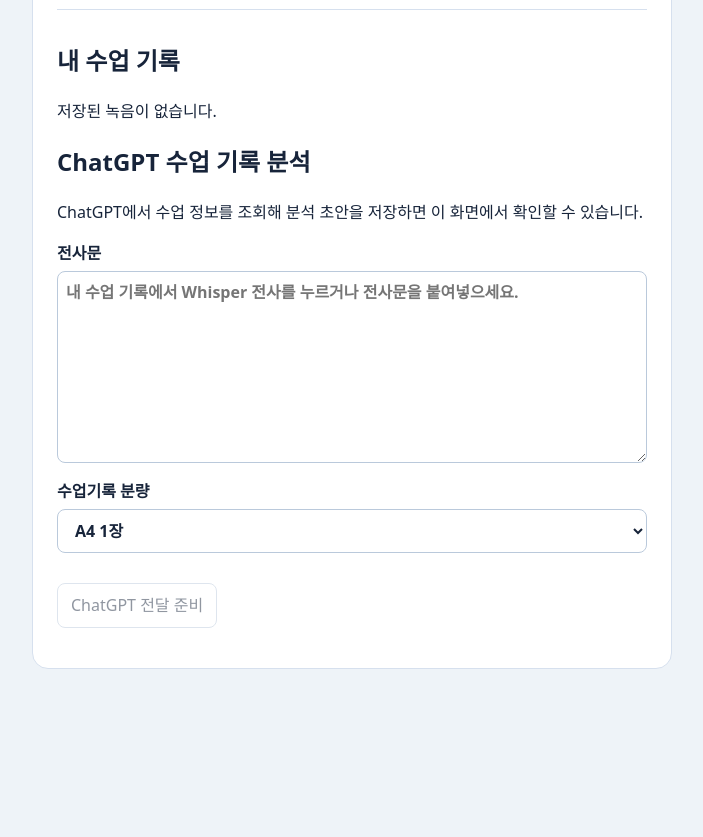
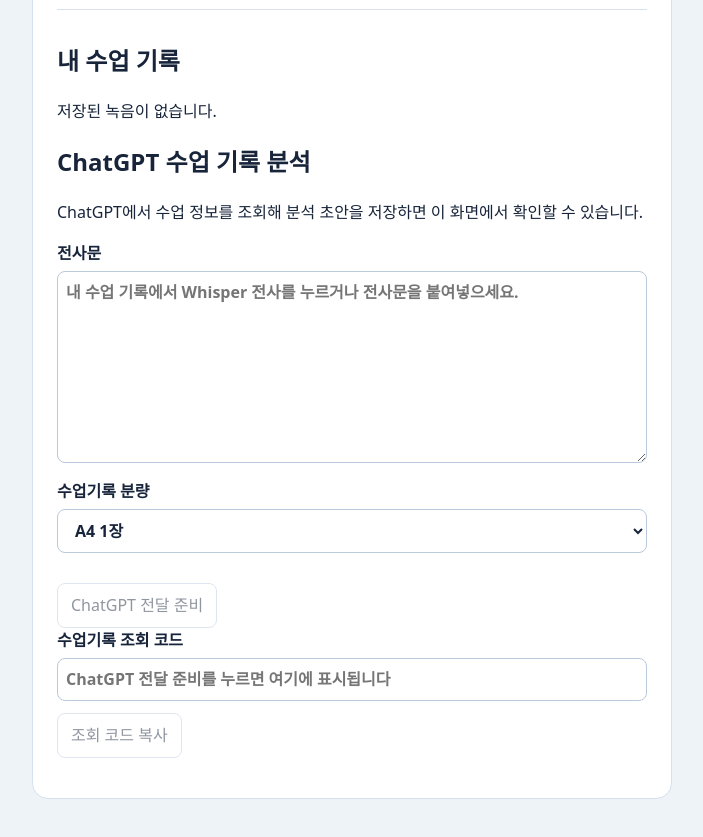
Before and after one commit to SoobumShin/lessonRecord, a website: page index.html in a window 1280 px wide. Shown: the part 1796-2633 px from the top of the page, without its empty margins (288-991 px from the left). Before the commit the page ends 2529 px from the top, so only its background shows below. Drawn offline with Linux system fonts and the light colour scheme.

Commit message:
Keep lesson record lookup control visible

```diff
--- a/index.html
+++ b/index.html
@@ -101,9 +101,9 @@
     <div class="actions">
       <button id="requestAnalysis" type="button" disabled>ChatGPT 전달 준비</button>
     </div>
-    <div id="analysisCodePanel" hidden>
-      <label>수업기록 조회 코드<input id="analysisPrompt" readonly></label>
-      <button id="copyAnalysisCode" type="button">조회 코드 복사</button>
+    <div id="analysisCodePanel">
+      <label>수업기록 조회 코드<input id="analysisPrompt" placeholder="ChatGPT 전달 준비를 누르면 여기에 표시됩니다" readonly></label>
+      <button id="copyAnalysisCode" type="button" disabled>조회 코드 복사</button>
     </div>
     <button id="refreshAnalysis" type="button" hidden>분석 결과 확인</button>
     <p id="analysisStatus" role="status"></p>
@@ -637,7 +637,7 @@ function showAnalysisRequest() {
   analysisDraft = undefined;
   const request = analysisRequests[0];
   byId('refreshAnalysis').hidden = !request;
-  byId('analysisCodePanel').hidden = !request;
+  byId('copyAnalysisCode').disabled = !request;
   if (!request) return;
   const { code } = request;
   analysisPrompt.value = code;
```
